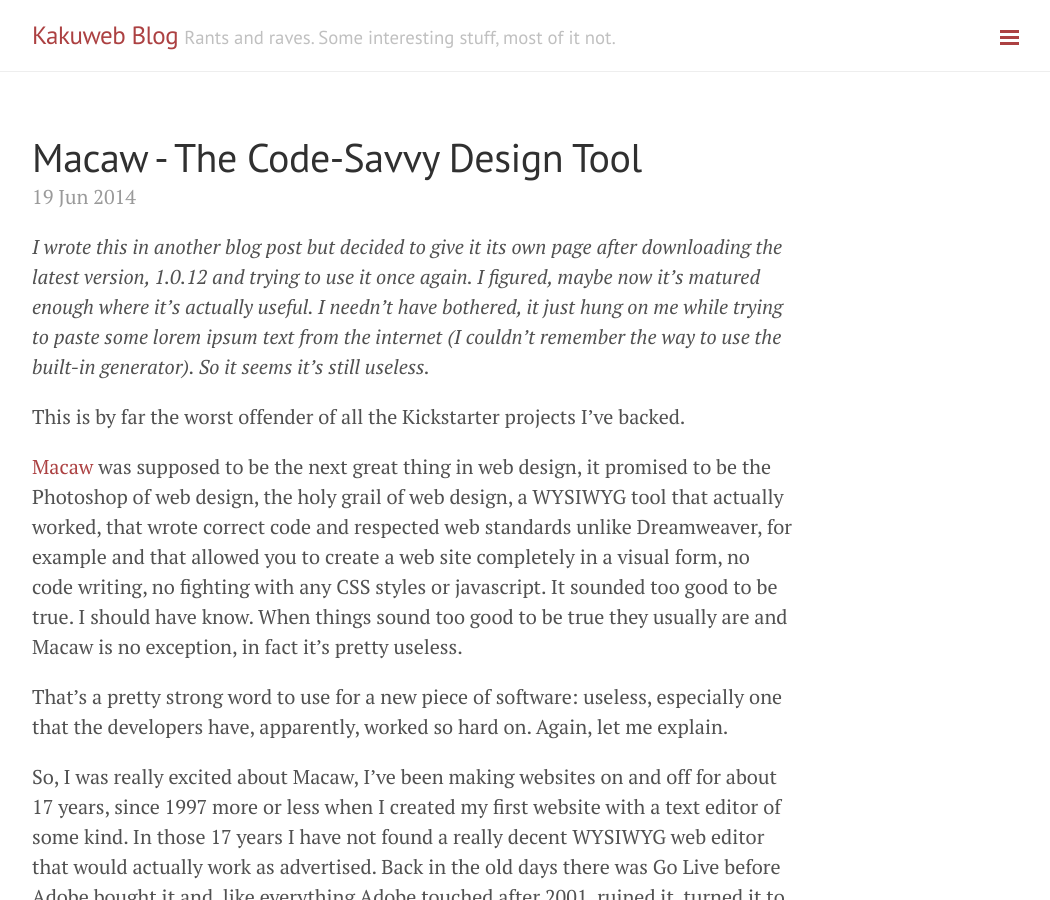
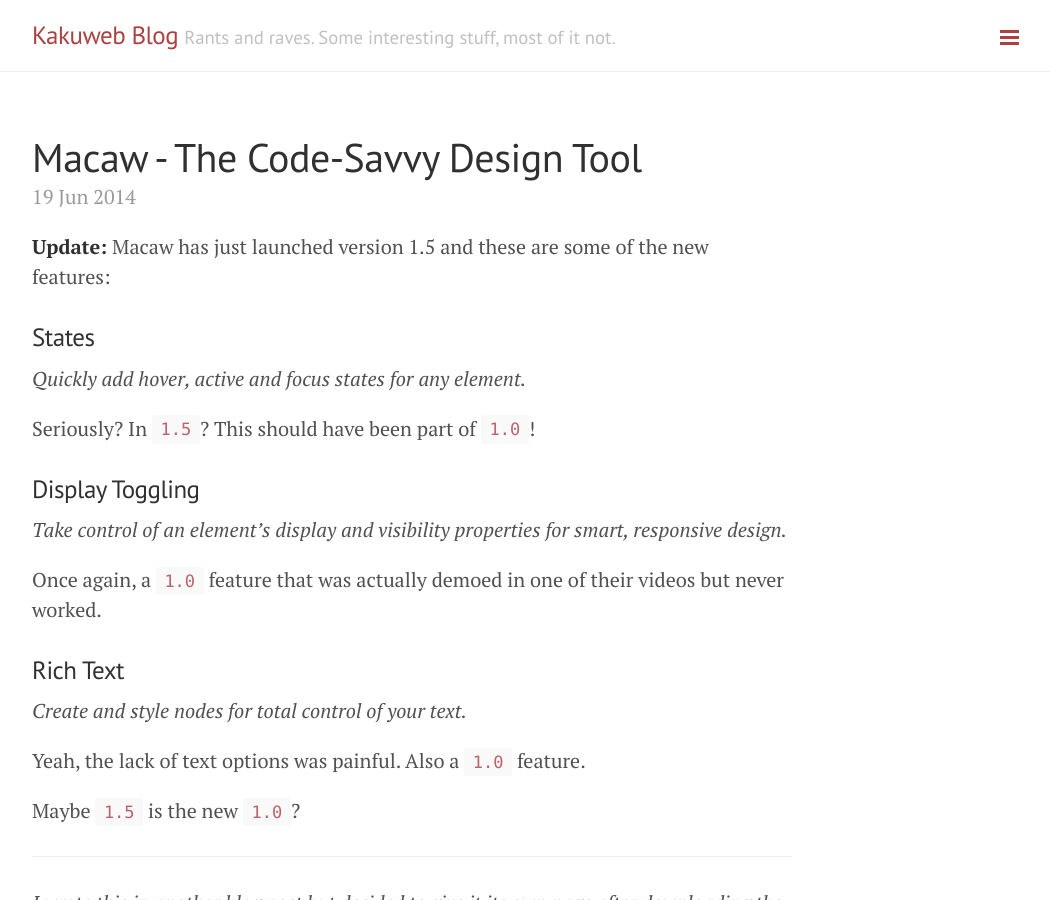
Before and after one commit to kakubei/kakubei.github.io, a Jekyll site: the page built from _posts/2014-06-19-macaw.md, in a window 1280 px wide and 900 px high. Shown: the whole window, without its empty margins (228-1278 px from the left). Built offline with Jekyll 4.4.1, drawn with Linux system fonts in a browser that asks for light colours; Markdown is read by kramdown in place of the engine named in the settings; comment, search, counter and statistics services are not loaded.

Commit message:
More Macaw shit.

```diff
--- a/_posts/2014-06-19-macaw.md
+++ b/_posts/2014-06-19-macaw.md
@@ -2,6 +2,28 @@
 layout: post
 title: 'Macaw - The Code-Savvy Design Tool'
 ---
+
+**Update:** Macaw has just launched version 1.5 and these are some of the new features:
+
+### States
+*Quickly add hover, active and focus states for any element.*
+
+Seriously? In `1.5`? This should have been part of `1.0`!
+
+### Display Toggling
+*Take control of an element's display and visibility properties for smart, responsive design.*
+
+Once again, a `1.0` feature that was actually demoed in one of their videos but never worked.
+
+### Rich Text
+*Create and style nodes for total control of your text.*
+
+Yeah, the lack of text options was painful. Also a `1.0` feature.
+
+Maybe `1.5` is the new `1.0`?
+
+---
+
 
 *I wrote this in another blog post but decided to give it its own page after downloading the latest version, 1.0.12 and trying to use it once again. I figured, maybe now it's matured enough where it's actually useful. I needn't have bothered, it just hung on me while trying to paste some lorem ipsum text from the internet (I couldn't remember the way to use the built-in generator). So it seems it's still useless.*
 
```
